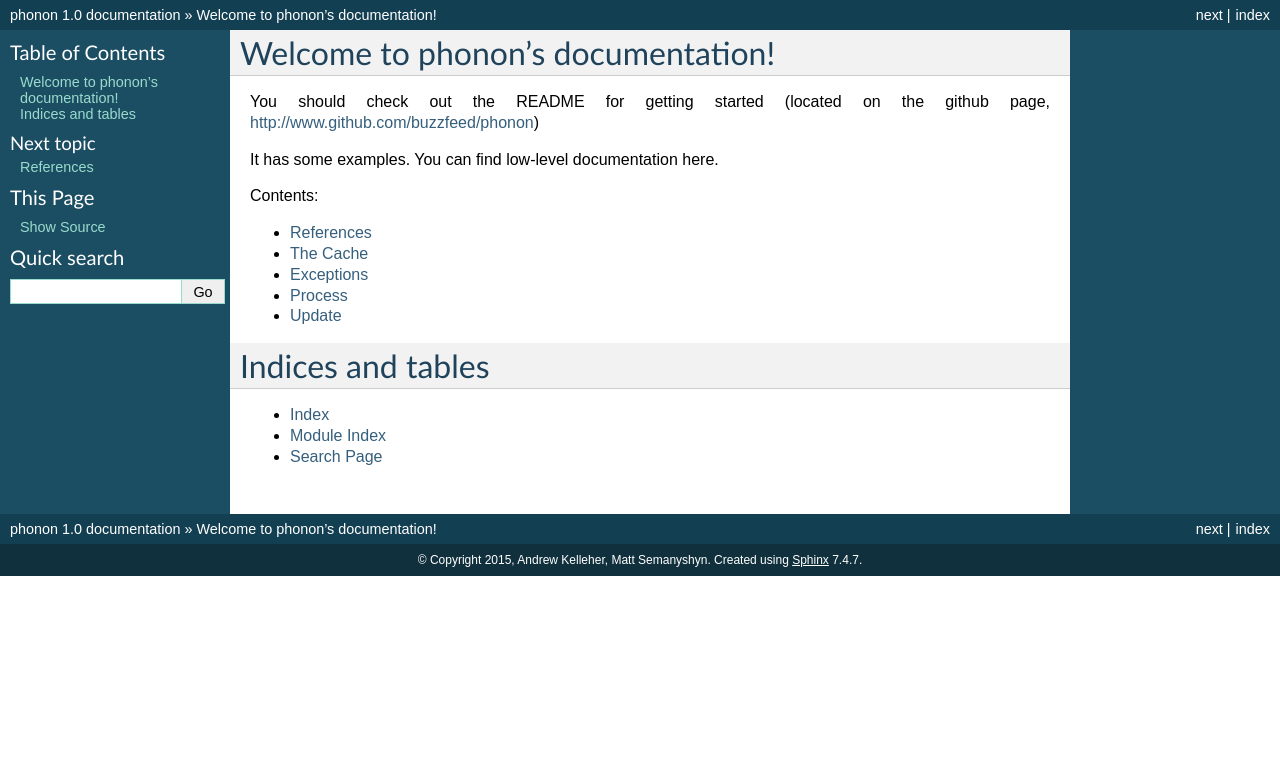
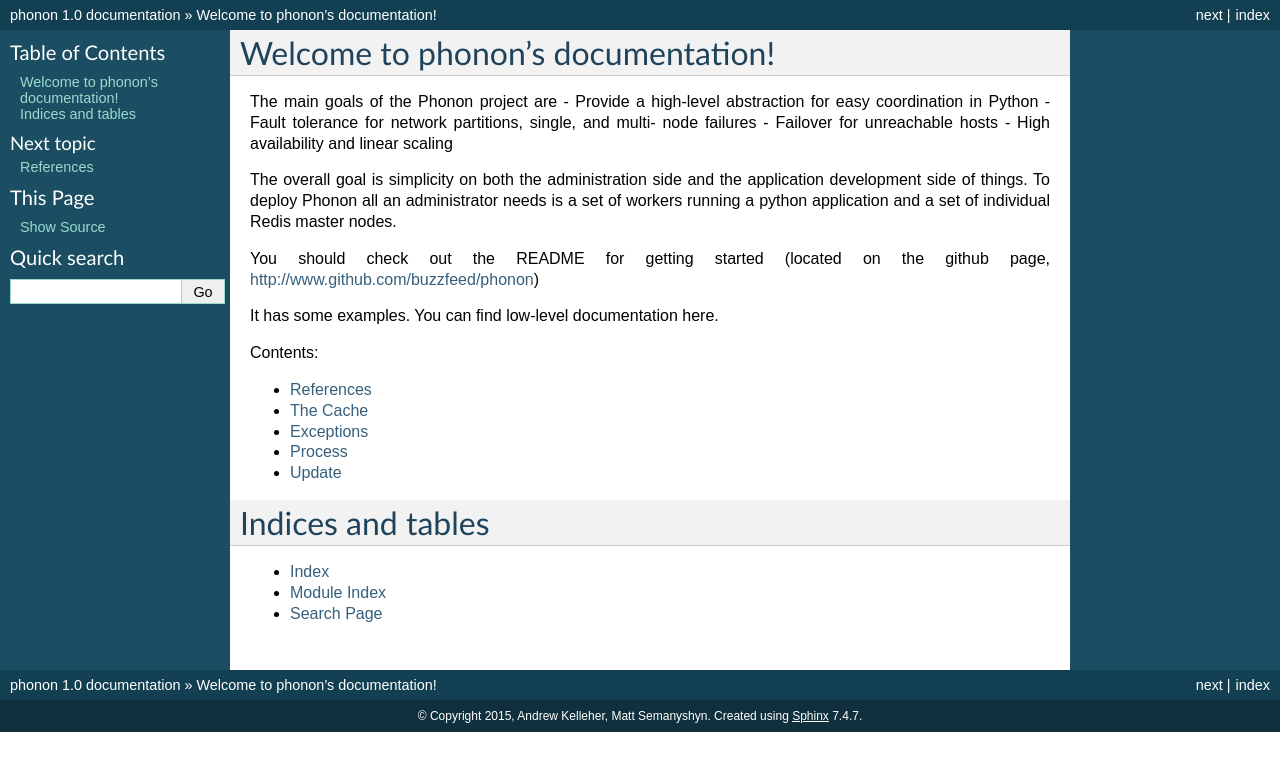
Before and after one commit to buzzfeed/phonon, a Sphinx documentation site: the page built from docs/source/index.rst, in a window 1280 px wide. Shown: the top 771 px of the page. Built offline with Sphinx 7.4.7, drawn with Linux system fonts in a browser that asks for light colours; formulas are drawn with MathJax 3.

```diff
--- a/docs/source/index.rst
+++ b/docs/source/index.rst
@@ -5,6 +5,14 @@
 
 Welcome to phonon's documentation!
 ==================================
+
+The main goals of the Phonon project are
+- Provide a high-level abstraction for easy coordination in Python
+- Fault tolerance for network partitions, single, and multi- node failures
+- Failover for unreachable hosts
+- High availability and linear scaling
+
+The overall goal is simplicity on both the administration side and the application development side of things. To deploy Phonon all an administrator needs is a set of workers running a python application and a set of individual Redis master nodes.
 
 You should check out the README for getting started (located on the github page, http://www.github.com/buzzfeed/phonon)
 
--- a/phonon/__init__.py
+++ b/phonon/__init__.py
@@ -106,6 +106,12 @@ def configure(config, quorum_size=None, shard_size=None, shards=100, log_level=l
                       shard_size=shard_size)
 
 class Client(object):
+    """
+    The client provides an abstraction over the normal redis-py StrictRedis client. It handles routing to shards for you.
+
+    The major difference in terms of normal use is just that this client will return a list of return values, one for each
+    node in the shard the request was routed to.
+    """
 
     def __init__(self):
         global SHARDS
```
Also changed, not shown: docs/source/reference.rst (+25 -1 lines), docs/source/basic-diagram.jpg (renamed from docs/basic-diagram.jpg), docs/source/reference1.jpg (renamed from docs/reference1.jpg), docs/source/reference2.jpg (renamed from docs/reference2.jpg), docs/source/reference3.jpg (renamed from docs/reference3.jpg), docs/source/reference4.jpg (renamed from docs/reference4.jpg), docs/source/registry.jpg (renamed from docs/registry.jpg).
